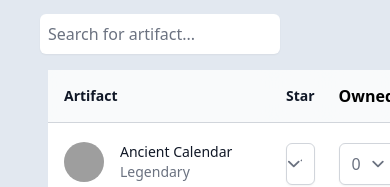
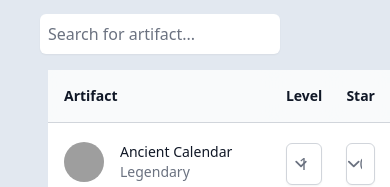
Before and after one commit to oorestisime/artifacts-calculator, a React (Vite) app: page / in a window 390 px wide. Shown: the part 349-536 px from the top of the page. Built offline with nearby package versions, Linux system fonts and the light colour scheme; grey boxes are pictures that could not be loaded.

Commit message:
Fix column in table

```diff
--- a/src/UpgradePath.tsx
+++ b/src/UpgradePath.tsx
@@ -77,7 +77,7 @@ export const UpgradePath = () => {
 
                       <th
                         scope="col"
-                        className="sticky top-0 z-10 hidden border-b border-gray-300 bg-gray-50 bg-opacity-75 px-3 py-3.5 text-left text-sm font-semibold text-gray-900 backdrop-blur backdrop-filter lg:table-cell"
+                        className="sticky top-0 z-10  border-b border-gray-300 bg-gray-50 bg-opacity-75 px-3 py-3.5 text-left text-sm font-semibold text-gray-900 backdrop-blur backdrop-filter "
                       >
                         Level
                       </th>
```
